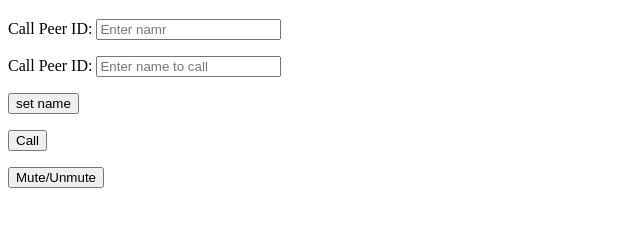
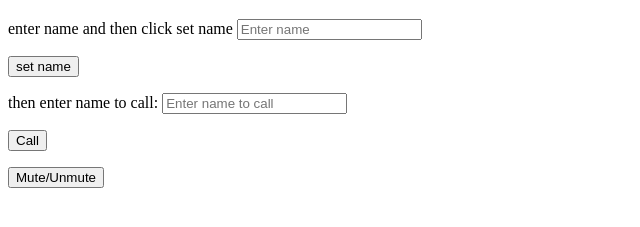
Before and after one commit to Riyan-Almaiman/WebSockets, a plain HTML site: page index.html in a window 1280 px wide. Shown: the part 61-288 px from the top of the page, without its empty margins (0-640 px from the left). Drawn offline with Linux system fonts and the light colour scheme.

Commit message:
Update index.html

```diff
--- a/index.html
+++ b/index.html
@@ -8,9 +8,10 @@
   </head>
   <body>
     <h1>PeerJS Audio Chat</h1>
-    <p>Call Peer ID: <input id="peer-id" type="text" placeholder="Enter namr" /></p>
-    <p>Call Peer ID: <input id="call-peer-id" type="text" placeholder="Enter name to call" /></p>
-    <p><button id="name-button" onclick="setname()">set name</button></p>
+    <p>enter name and then click set name <input id="peer-id" type="text" placeholder="Enter name" /></p>
+        <p><button id="name-button" onclick="setname()">set name</button></p>
+
+    <p>then enter name to call: <input id="call-peer-id" type="text" placeholder="Enter name to call" /></p>
 
     <p><button id="call-button">Call</button></p>
     <p><button id="mute-button">Mute/Unmute</button></p>
```
